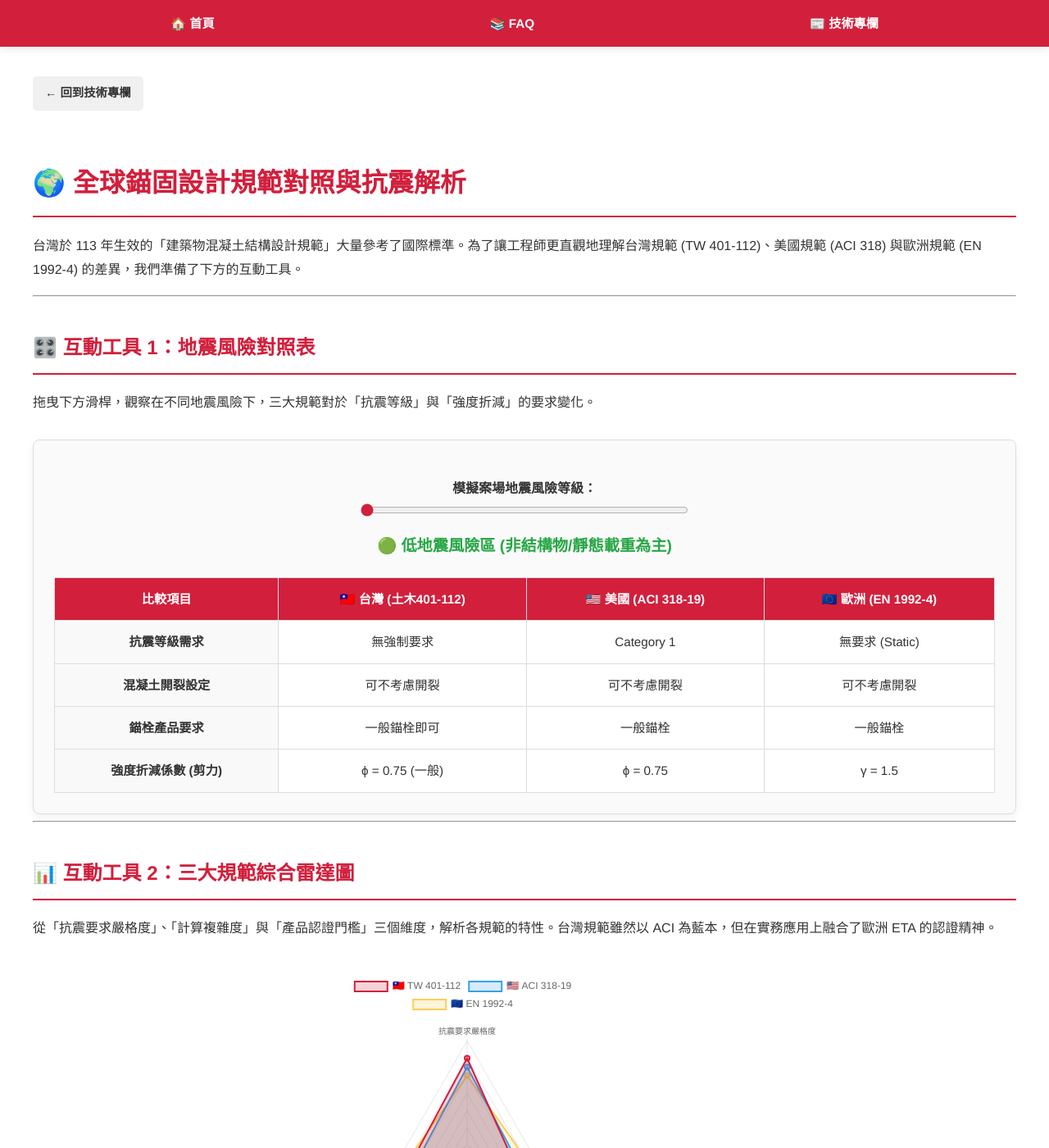
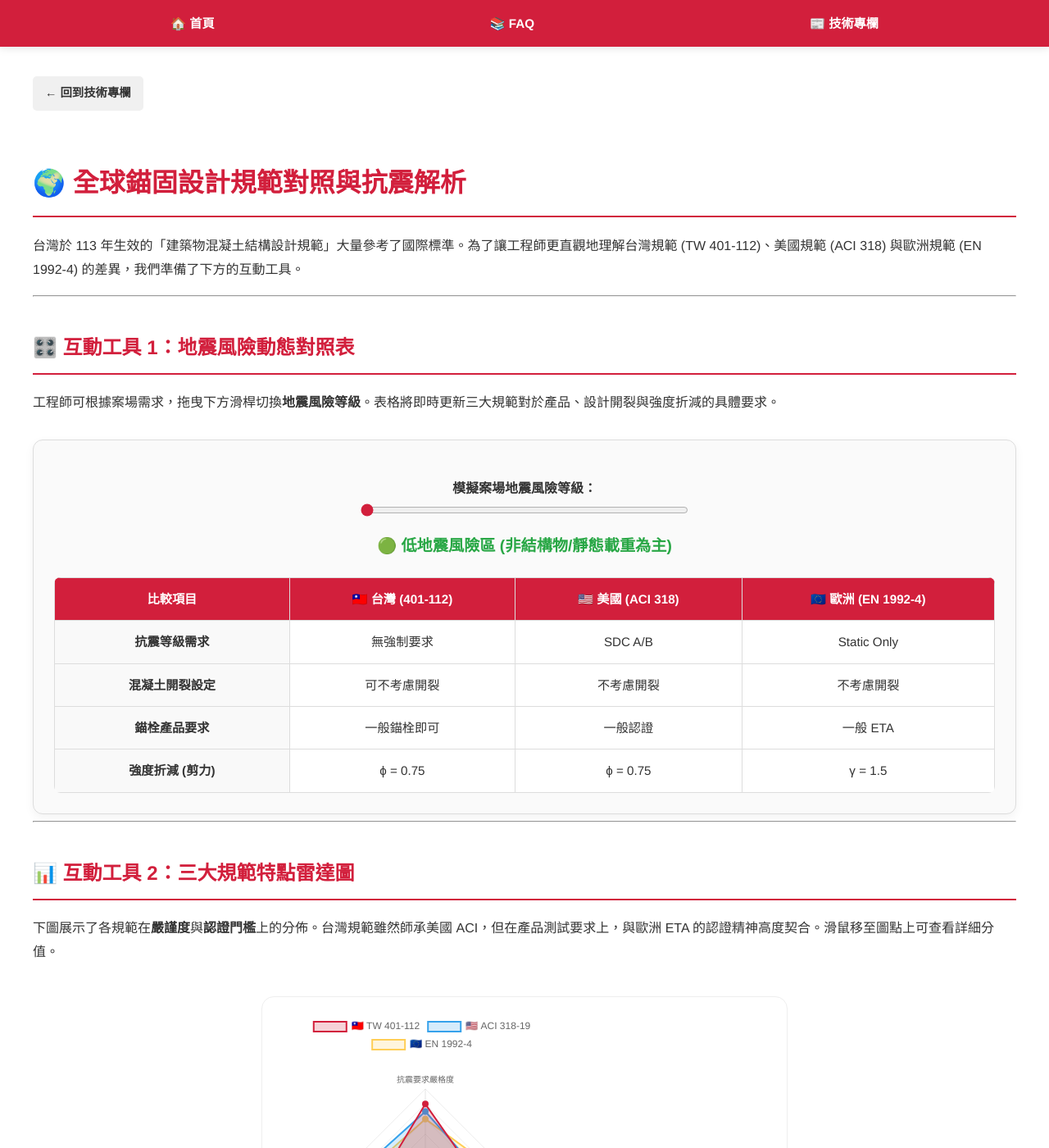
Before and after one commit to SSTTW/TWsoftware-FAQ, a Jekyll site: the page built from _posts/2026-04-10-global-codes.md, in a window 1280 px wide and 1400 px high. Shown: the whole window at 82% size. Built offline with Jekyll 4.4.1, drawn with Linux system fonts in a browser that asks for light colours; some of the changed text lies outside the part shown.

Commit message:
Update 2026-04-10-global-codes.md

```diff
--- a/_posts/2026-04-10-global-codes.md
+++ b/_posts/2026-04-10-global-codes.md
@@ -14,16 +14,16 @@ excerpt: "透過互動式圖表，直觀解析台灣土木401-112、美國 ACI 3
   .back-btn { display: inline-block; padding: 8px 15px; background: #f0f0f0; color: #333 !important; border-radius: 5px; font-weight: bold; margin-bottom: 20px; font-size: 0.9em; text-decoration: none; }
 
   /* 互動區塊樣式 */
-  .interactive-box { background-color: #fafafa; border: 1px solid #ddd; border-radius: 8px; padding: 25px; margin-top: 30px; box-shadow: 0 4px 12px rgba(0,0,0,0.05); }
+  .interactive-box { background-color: #fafafa; border: 1px solid #ddd; border-radius: 12px; padding: 25px; margin-top: 30px; box-shadow: 0 4px 12px rgba(0,0,0,0.05); }
   .slider-container { margin: 20px 0; text-align: center; }
   input[type=range] { width: 80%; max-width: 400px; accent-color: #D21F3C; }
-  .risk-label { font-size: 1.2em; font-weight: bold; color: #D21F3C; margin-top: 10px; }
+  .risk-label { font-size: 1.2em; font-weight: bold; color: #D21F3C; margin-top: 10px; min-height: 1.5em; }
 
-  table { width: 100%; border-collapse: collapse; margin-top: 20px; background: #fff; text-align: center; font-size: 0.95em; }
+  table { width: 100%; border-collapse: collapse; margin-top: 20px; background: #fff; text-align: center; font-size: 0.95em; border-radius: 8px; overflow: hidden; }
   th { background-color: #D21F3C; color: white; padding: 12px; border: 1px solid #ddd; }
   td { padding: 12px; border: 1px solid #ddd; }
 
-  .chart-container { position: relative; height: 350px; width: 100%; max-width: 500px; margin: 40px auto; }
+  .chart-container { position: relative; height: 350px; width: 100%; max-width: 600px; margin: 40px auto; background: #fff; padding: 20px; border-radius: 15px; border: 1px solid #eee; }
 </style>
 
 <script src="https://cdn.jsdelivr.net/npm/chart.js"></script>
@@ -36,8 +36,8 @@ excerpt: "透過互動式圖表，直觀解析台灣土木401-112、美國 ACI 3
 
 ---
 
-## 🎛️ 互動工具 1：地震風險對照表
-拖曳下方滑桿，觀察在不同地震風險下，三大規範對於「抗震等級」與「強度折減」的要求變化。
+## 🎛️ 互動工具 1：地震風險動態對照表
+工程師可根據案場需求，拖曳下方滑桿切換**地震風險等級**。表格將即時更新三大規範對於產品、設計開裂與強度折減的具體要求。
 
 <div class="interactive-box">
   <div class="slider-container">
@@ -49,9 +49,9 @@ excerpt: "透過互動式圖表，直觀解析台灣土木401-112、美國 ACI 3
   <table id="specTable">
     <thead>
       <tr>
-        <th>比較項目</th>
-        <th>🇹🇼 台灣 (土木401-112)</th>
-        <th>🇺🇸 美國 (ACI 318-19)</th>
+        <th style="width: 25%;">比較項目</th>
+        <th>🇹🇼 台灣 (401-112)</th>
+        <th>🇺🇸 美國 (ACI 318)</th>
         <th>🇪🇺 歐洲 (EN 1992-4)</th>
       </tr>
     </thead>
@@ -62,15 +62,15 @@ excerpt: "透過互動式圖表，直觀解析台灣土木401-112、美國 ACI 3
 
 ---
 
-## 📊 互動工具 2：三大規範綜合雷達圖
-從「抗震要求嚴格度」、「計算複雜度」與「產品認證門檻」三個維度，解析各規範的特性。台灣規範雖然以 ACI 為藍本，但在實務應用上融合了歐洲 ETA 的認證精神。
+## 📊 互動工具 2：三大規範特點雷達圖
+下圖展示了各規範在**嚴謹度**與**認證門檻**上的分佈。台灣規範雖然師承美國 ACI，但在產品測試要求上，與歐洲 ETA 的認證精神高度契合。滑鼠移至圖點上可查看詳細分值。
 
 <div class="chart-container">
   <canvas id="radarChart"></canvas>
 </div>
 
 <script>
-  // --- 互動工具 1：滑桿與表格邏輯 ---
+  // --- 互動工具 1：滑桿邏輯 ---
   const riskSlider = document.getElementById('riskSlider');
   const riskText = document.getElementById('riskText');
   const tableBody = document.getElementById('tableBody');
@@ -79,32 +79,31 @@ excerpt: "透過互動式圖表，直觀解析台灣土木401-112、美國 ACI 3
     1: {
       text: "🟢 低地震風險區 (非結構物/靜態載重為主)",
       color: "#28a745",
-      tw: ["無強制要求", "可不考慮開裂", "一般錨栓即可", "ϕ = 0.75 (一般)"],
-      us: ["Category 1", "可不考慮開裂", "一般錨栓", "ϕ = 0.75"],
-      eu: ["無要求 (Static)", "可不考慮開裂", "一般錨栓", "γ = 1.5"]
+      tw: ["無強制要求", "可不考慮開裂", "一般錨栓即可", "ϕ = 0.75"],
+      us: ["SDC A/B", "不考慮開裂", "一般認證", "ϕ = 0.75"],
+      eu: ["Static Only", "不考慮開裂", "一般 ETA", "γ = 1.5"]
     },
     2: {
-      text: "🟡 中地震風險區 (一般附掛物/商辦)",
+      text: "🟡 中地震風險區 (一般商辦設備)",
       color: "#ffc107",
-      tw: ["建議 C1 等級", "強制考慮開裂 (0.3mm)", "需有抗震認證", "ϕ = 0.75 (折減一次)"],
-      us: ["Category 2", "強制考慮開裂", "AC308 認證", "ϕ = 0.75"],
-      eu: ["C1 等級", "強制考慮開裂", "ETA C1 認證", "γ = 1.5 (輕微折減)"]
+      tw: ["建議 C1 等級", "考慮開裂 (0.3mm)", "具抗震認證", "ϕ = 0.75 (折減)"],
+      us: ["SDC C", "強制開裂", "AC308 認證", "ϕ = 0.75"],
+      eu: ["C1 等級", "強制開裂", "ETA C1", "γ = 1.5"]
     },
     3: {
-      text: "🔴 高地震風險區 (維生管線/廠房設備)",
+      text: "🔴 高地震風險區 (維生管線/半導體廠)",
       color: "#D21F3C",
-      tw: ["強制 C2 等級", "嚴格開裂模擬 (0.5mm)", "極嚴格認證", "ϕ = 0.75 x 0.75 (雙重折減)"],
-      us: ["Category 3", "嚴格開裂模擬", "AC308 嚴格測試", "ϕ = 0.75 x 0.75"],
-      eu: ["C2 等級", "循環載重開裂", "ETA C2 認證", "γ = 1.5 x 地震折減係數"]
+      tw: ["強制 C2 等級", "嚴格開裂 (0.5mm)", "極嚴格認證", "ϕ = 0.75 × 0.75"],
+      us: ["SDC D/E/F", "極嚴格開裂", "AC308 測試", "ϕ = 0.75 × 0.75"],
+      eu: ["C2 等級", "循環載重開裂", "ETA C2", "γ = 1.5 × 折減"]
     }
   };
 
-  const rows = ["抗震等級需求", "混凝土開裂設定", "錨栓產品要求", "強度折減係數 (剪力)"];
+  const rows = ["抗震等級需求", "混凝土開裂設定", "錨栓產品要求", "強度折減 (剪力)"];
 
   function updateTable(val) {
     riskText.innerHTML = data[val].text;
     riskText.style.color = data[val].color;
-
     let html = "";
     for(let i=0; i<rows.length; i++){
       html += `<tr>
@@ -118,43 +117,53 @@ excerpt: "透過互動式圖表，直觀解析台灣土木401-112、美國 ACI 3
   }
 
   riskSlider.addEventListener('input', function() { updateTable(this.value); });
-  updateTable(1); // 初始化
+  updateTable(1);
 
-  // --- 互動工具 2：雷達圖邏輯 ---
+  // --- 互動工具 2：雷達圖 ---
   const ctx = document.getElementById('radarChart').getContext('2d');
   new Chart(ctx, {
     type: 'radar',
     data: {
-      labels: ['抗震要求嚴格度', '計算複雜度', '產品認證門檻'],
+      labels: ['抗震要求嚴格度', '計算複雜度', '產品認證門檻', '規範更新頻率'],
       datasets: [
         {
           label: '🇹🇼 TW 401-112',
-          data: [90, 75, 85],
+          data: [90, 75, 85, 70],
           backgroundColor: 'rgba(210, 31, 60, 0.2)',
           borderColor: 'rgba(210, 31, 60, 1)',
-          borderWidth: 2
+          borderWidth: 2,
+          pointBackgroundColor: 'rgba(210, 31, 60, 1)'
         },
         {
           label: '🇺🇸 ACI 318-19',
-          data: [85, 80, 80],
+          data: [85, 80, 80, 90],
           backgroundColor: 'rgba(54, 162, 235, 0.2)',
           borderColor: 'rgba(54, 162, 235, 1)',
-          borderWidth: 2
+          borderWidth: 2,
+          pointBackgroundColor: 'rgba(54, 162, 235, 1)'
         },
         {
           label: '🇪🇺 EN 1992-4',
-          data: [80, 95, 95],
+          data: [80, 95, 95, 85],
           backgroundColor: 'rgba(255, 206, 86, 0.2)',
           borderColor: 'rgba(255, 206, 86, 1)',
-          borderWidth: 2
+          borderWidth: 2,
+          pointBackgroundColor: 'rgba(255, 206, 86, 1)'
         }
       ]
     },
     options: {
-      responsive: true,
+      plugins: {
+        legend: { position: 'top' }
+      },
       scales: {
-        r: { min: 40, max: 100, ticks: { display: false } }
+        r: { min: 40, max: 100, ticks: { display: false }, grid: { color: '#eee' } }
       }
     }
   });
 </script>
+
+---
+
+### 💡 專家觀點：為什麼需要雙重折減？
+在上述互動工具 1 中，當切換至 **高地震風險區** 時，你會發現台灣與美國
```
